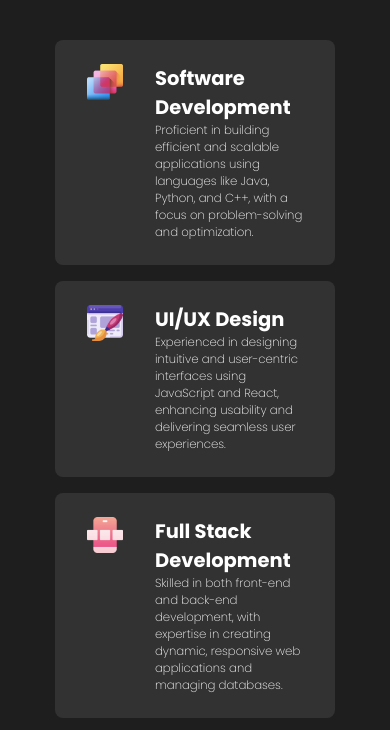
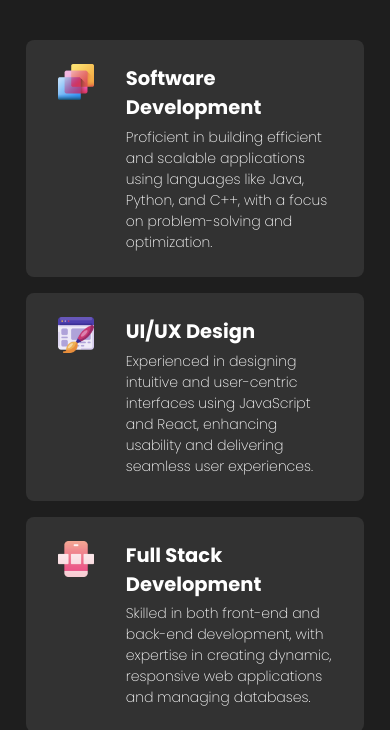
Before and after one commit to AustinAdair25/AustinAdair-Portfolio, a React (Create React App) app: page / in a window 390 px wide. Shown: the part 1230-1960 px from the top of the page. Built offline with nearby package versions, Linux system fonts and the light colour scheme.

Commit message:
various layout fixes

```diff
--- a/src/components/Contact/contact.css
+++ b/src/components/Contact/contact.css
@@ -138,3 +138,33 @@
 #contactPage .worksSection a:hover {
     text-decoration: underline;
 }
+
+@media (max-width: 720px) {
+    #contactPage .projectsRow {
+        padding: 0 30px;
+    }
+
+    #contactPage .worksSection {
+        width: 90%;
+        margin: 0 auto;
+    }
+}
+
+@media (max-width: 480px) {
+    #contactPage .projectsRow {
+        padding: 0 30px;
+    }
+
+    #contactPage .worksSection {
+        width: 90%;
+        margin: 0 auto;
+    }
+    .contactDesc {
+        display: block;
+        width: 100%;
+        max-width: 100%;
+        text-align: center;
+        padding: 0 10px;
+        box-sizing: border-box;
+    }
+}
--- a/src/components/Intro/intro.css
+++ b/src/components/Intro/intro.css
@@ -26,7 +26,7 @@
     display: flex;
     flex-direction: column;
     justify-content: center;
-    margin-top: -2rem;
+    margin-top: -3rem;
 }
 
 .hello {
@@ -137,6 +137,6 @@
 
     .introContent {
       padding-left: 1rem;
-      margin-top: 1.5rem;
+      margin-top: 0.5rem;
     }
   }
--- a/src/components/Skills/skills.css
+++ b/src/components/Skills/skills.css
@@ -53,17 +53,22 @@
 
 .skillBarText>h2 {
     font-size: 1.5rem;
+    margin-bottom: 0.3rem;
 }
 
 @media screen and (max-width: 720px) {
     .skillBarText>p {
-        font-size: 2vw;
+        font-size: 2.6vw;
+    }
+    .skillBars {
+        max-width: 95%;
     }
 }
 
 @media screen and (max-width: 480px) {
     .skillBarText>p {
-        font-size: 3vw;
+        font-size: 3.6vw;
+        font-weight: 200;
     }
     .skillBarImg {
         height: 2.25rem;
```
